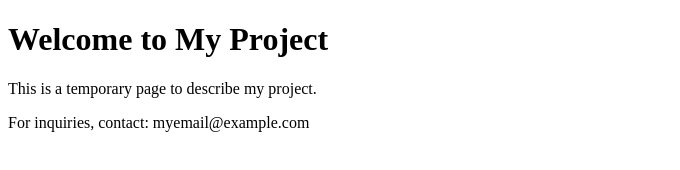
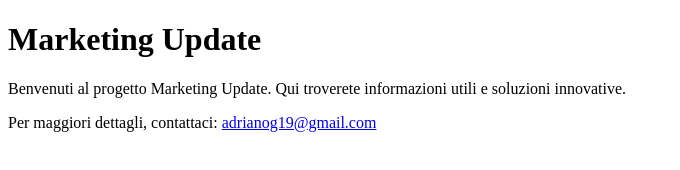
Before and after one commit to agaldri/marketingupdate, a plain HTML site: page index.html in a window 1280 px wide. Shown: the whole page, without its empty margins (0-680 px from the left). Drawn offline with Linux system fonts and the light colour scheme.

Commit message:
Aggiornato contenuto della pagina web

```diff
--- a/index.html
+++ b/index.html
@@ -4,11 +4,11 @@
 <head>
     <meta charset="UTF-8">
     <meta name="viewport" content="width=device-width, initial-scale=1.0">
-    <title>My Project</title>
+    <title>Marketing Update</title>
 </head>
 <body>
-    <h1>Welcome to My Project</h1>
-    <p>This is a temporary page to describe my project.</p>
-    <p>For inquiries, contact: myemail@example.com</p>
+    <h1>Marketing Update</h1>
+    <p>Benvenuti al progetto Marketing Update. Qui troverete informazioni utili e soluzioni innovative.</p>
+    <p>Per maggiori dettagli, contattaci: <a href="mailto:adrianog19@gmail.com">adrianog19@gmail.com</a></p>
 </body>
 </html>
```
Also changed, not shown: 1 other file.
